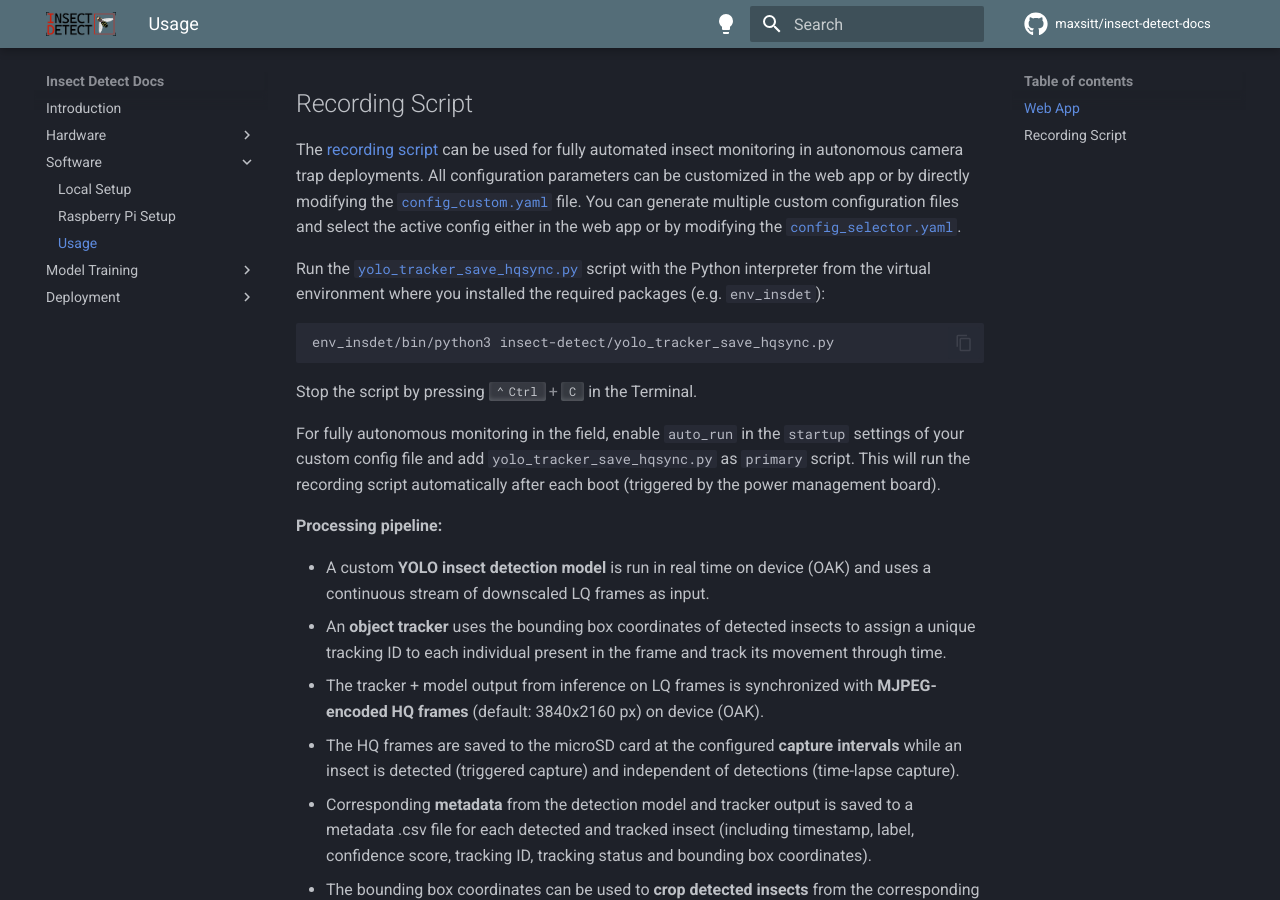
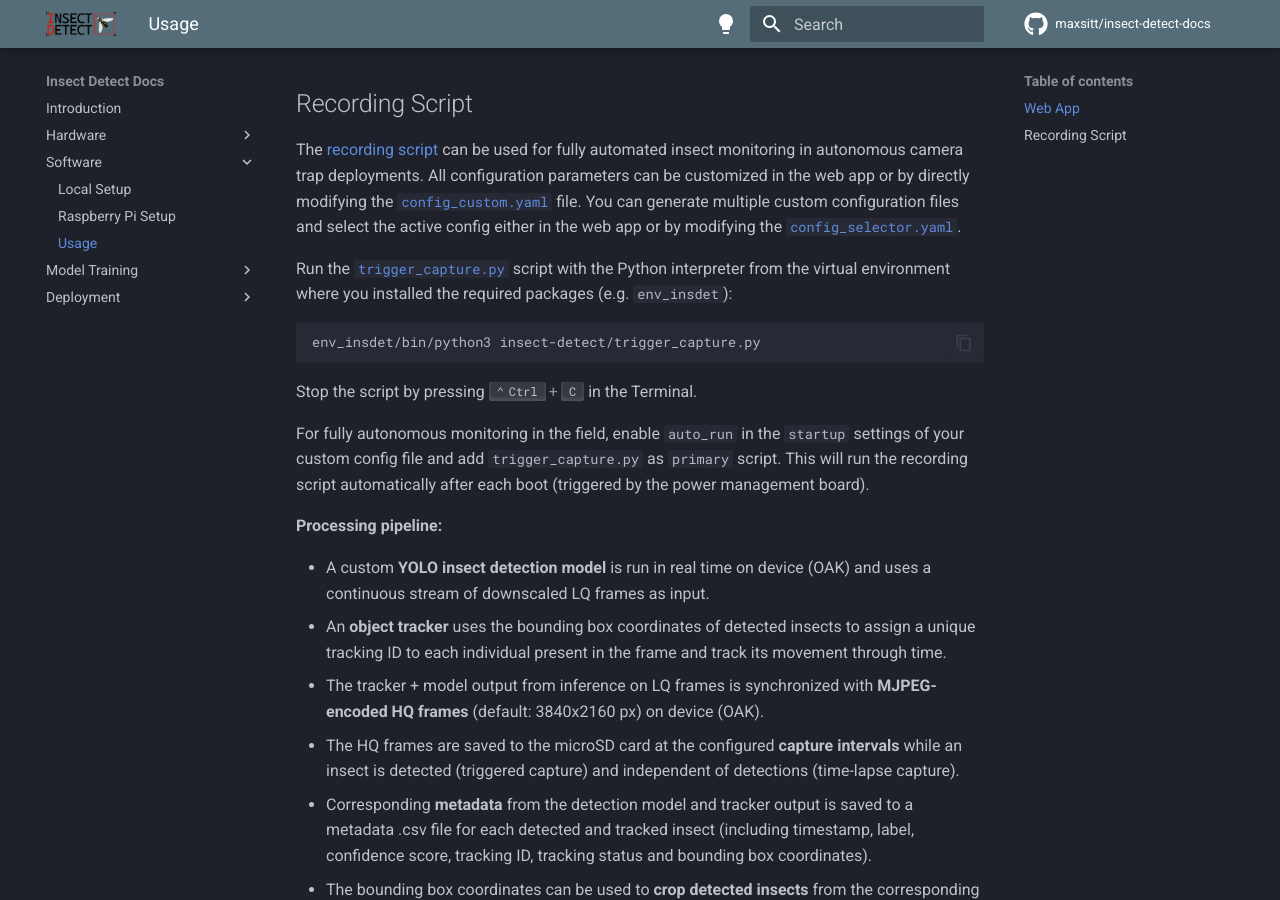
Before and after one commit to maxsitt/insect-detect-docs, an MkDocs documentation site: the page built from docs/software/usage.md, in a window 1280 px wide and 900 px high, scrolled down 813 px. Built offline with MkDocs 1.6.1 and Material for MkDocs 9.7.7, drawn with Linux system fonts in a browser that asks for light colours; comment, search, counter and statistics services are not loaded.

Commit message:
Update recording script name
Update links to the recording script to account for the new name.

````diff
--- a/docs/software/usage.md
+++ b/docs/software/usage.md
@@ -63,7 +63,7 @@ or by pressing ++ctrl+c++ in the Terminal.
 
 ## Recording Script
 
-The [recording script](https://github.com/maxsitt/insect-detect/blob/main/yolo_tracker_save_hqsync.py){target=_blank}
+The [recording script](https://github.com/maxsitt/insect-detect/blob/main/trigger_capture.py){target=_blank}
 can be used for fully automated insect monitoring in autonomous camera trap deployments.
 All configuration parameters can be customized in the web app or by directly modifying the
 [`config_custom.yaml`](https://github.com/maxsitt/insect-detect/tree/main/configs/config_custom.yaml){target=_blank}
@@ -72,18 +72,18 @@ config either in the web app or by modifying the
 [`config_selector.yaml`](https://github.com/maxsitt/insect-detect/blob/main/configs/config_selector.yaml){target=_blank}.
 
 Run the
-[`yolo_tracker_save_hqsync.py`](https://github.com/maxsitt/insect-detect/blob/main/yolo_tracker_save_hqsync.py){target=_blank}
+[`trigger_capture.py`](https://github.com/maxsitt/insect-detect/blob/main/trigger_capture.py){target=_blank}
 script with the Python interpreter from the virtual environment where you
 installed the required packages (e.g. `env_insdet`):
 
 ``` bash
-env_insdet/bin/python3 insect-detect/yolo_tracker_save_hqsync.py
+env_insdet/bin/python3 insect-detect/trigger_capture.py
 ```
 
 Stop the script by pressing ++ctrl+c++ in the Terminal.
 
 For fully autonomous monitoring in the field, enable `auto_run` in the `startup`
-settings of your custom config file and add `yolo_tracker_save_hqsync.py` as
+settings of your custom config file and add `trigger_capture.py` as
 `primary` script. This will run the recording script automatically after each boot
 (triggered by the power management board).
 
````
Also changed, not shown: docs/deployment/classification.md (+1 -1 lines), docs/modeltraining/train_classification.md (+1 -1 lines).
